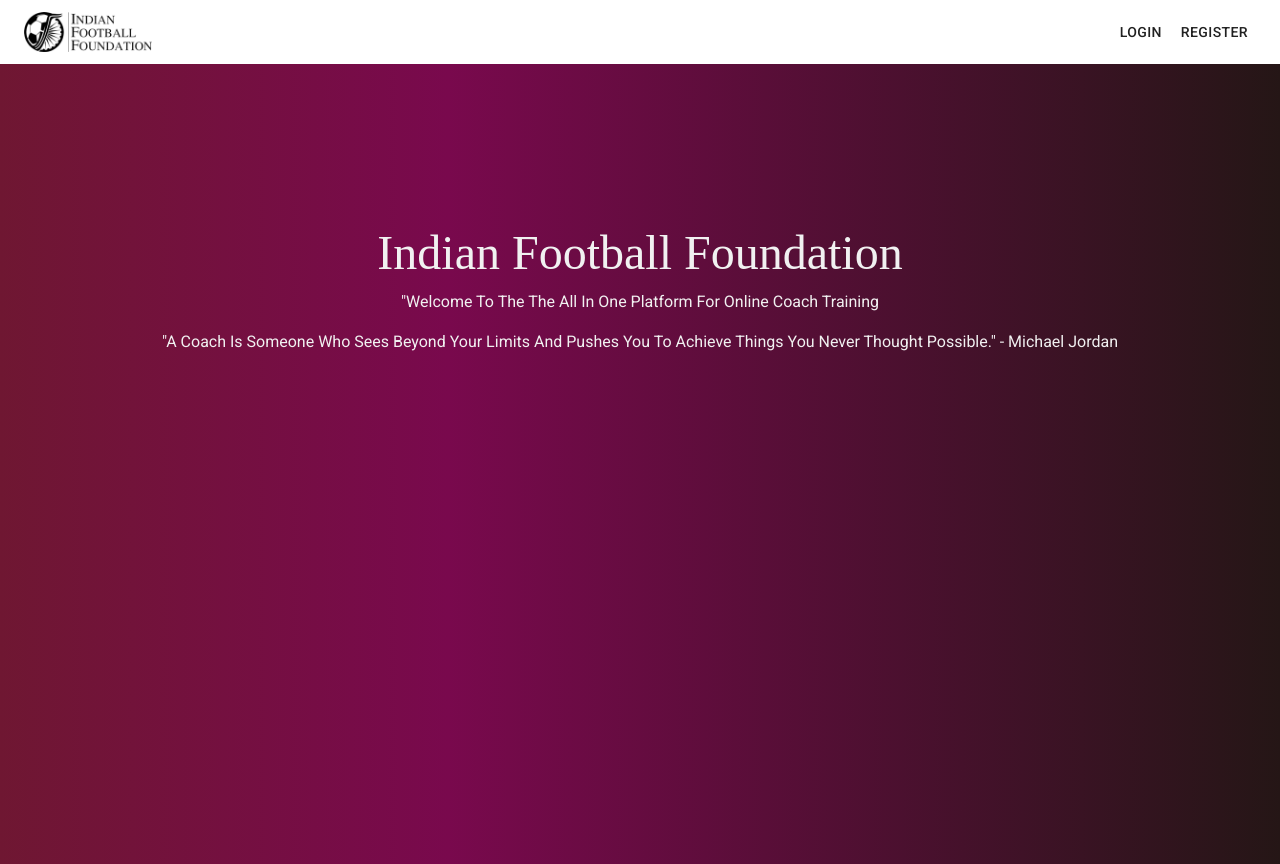
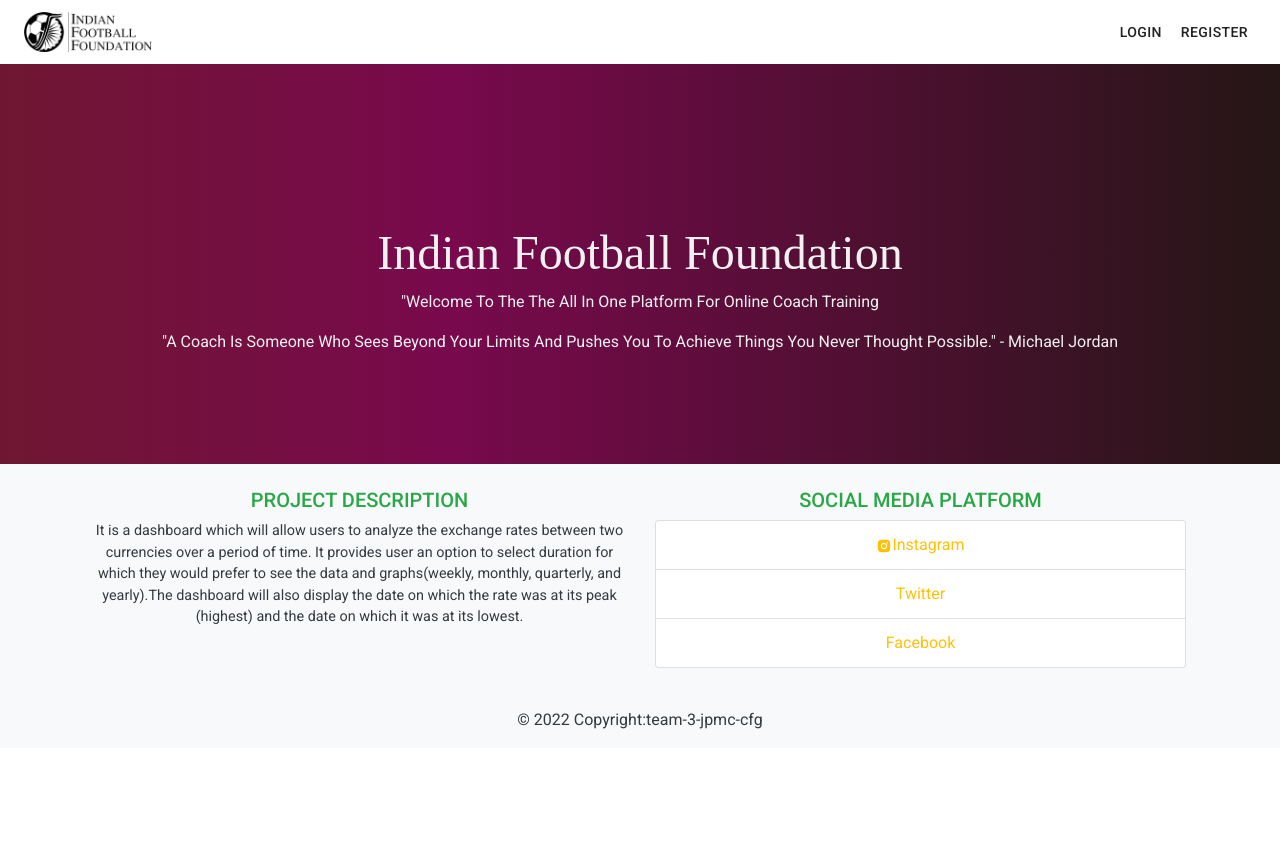
Before and after one commit to cfgmumbai2023/Team-3, a React (Create React App) app in the folder frontend/: page / in a window 1280 px wide. After the commit the page ends 800 px from the top, so only its background shows below. Built offline with nearby package versions, Linux system fonts and the light colour scheme; a web font is replaced by a local one.

Commit message:
last commit fixed

```diff
--- a/frontend/src/App.jsx
+++ b/frontend/src/App.jsx
@@ -8,6 +8,12 @@
 import ForgetPasswordPage from "./components/ForgetPasswordPage.jsx";
 import Dashboard from "./components/Dashboard";
 import Assessment from "./components/Assessment";
+import{
+  AiFillFacebook,
+  // AiFillTwitter,
+  AiFillInstagram,
+
+} from "react-icons/ai";
 
 function App() {
   return (
@@ -23,26 +29,56 @@
         <Route path="/quiz" element={<Assessment/>} />
       </Routes>
     </Router>
+    <footer class="page-footer text-dark font-small " id="foot">
+        <footer class="bg-light text-center text-lg-start">
+            <div class="container p-4">
+              <div class="row">
+                <div class="col-lg-6 col-md-12 mb-4 mb-md-0">
+                  <h5 class="text-uppercase text-success"> Project description  </h5>
+                  <p>
+                    It is a dashboard which will allow users to analyze the exchange rates between two currencies over a period of time. It provides user an option  to select duration for which they would prefer to see the data and graphs(weekly, monthly, quarterly, and yearly).The dashboard will also display the date on which the rate was at its peak (highest) and the date on which it was at its lowest.
+                  </p>
+                </div>
+                <div class="col-lg-6 col-md-12 mb-4 mb-md-0">
+                  <h5 class="text-uppercase  text-success">Social Media Platform</h5>
+                  <ul class="list-group list-group-light list-group-small">
+                    <li class="list-group-item text-warning"><AiFillInstagram />Instagram</li>
+                    <li class="list-group-item text-warning">Twitter</li>
+                    <li class="list-group-item text-warning"> Facebook</li>
+                    {/* <li class="list-group-item text-warning">Sai Nikhileswarareddy</li> */}
+                  </ul>
+                </div>
+              </div>
+
+            </div>
+            <div class="text-center p-3">
+              © 2022 Copyright:
+              <a class="text-dark" href="/">team-3-jpmc-cfg</a>
+            </div>
+          </footer>
+    </footer>
     </>
   );
 }
 
-const Footer = () => {
-  return (
-      <p className="text-center" style={ FooterStyle }>Designed & coded by Team: 3 <a href="#" target="_blank"></a></p>
-  )
-}
+// const Footer = () => {
+//   return (
 
-const FooterStyle = {
-  background: "#222",
-  fontSize: ".8rem",
-  color: "#fff",
-  position: "absolute",
-  bottom: 0,
-  padding: "1rem",
-  margin: 0,
-  width: "100%",
-  opacity: ".5"
-}
+
+//     <p className="text-center" style={ FooterStyle }>Designed & coded by Team: 3 <a href="#" target="_blank"></a></p>
+//   )
+// }
+
+// const FooterStyle = {
+//   background: "#222",
+//   fontSize: ".8rem",
+//   color: "#fff",
+//   position: "absolute",
+//   bottom: 0,
+//   padding: "1rem",
+//   margin: 0,
+//   width: "100%",
+//   opacity: ".5"
+// }
 
 export default App;
--- a/frontend/src/components/Home.jsx
+++ b/frontend/src/components/Home.jsx
@@ -19,8 +19,9 @@
 
 const HeaderStyle = {
     width: "100%",
-    height: "100vh",
+    height: "50vh",
     background: `rgb(111,23,50) linear-gradient(90deg, rgba(111,23,50,1) 0%, rgba(121,9,77,1) 35%, rgba(37,22,22,1) 100%)`,
+
     backgroundPosition: "center",
     backgroundRepeat: "no-repeat",
     backgroundSize: "cover",
```
Also changed, not shown: frontend/src/assets/sunil.jpg (added).
